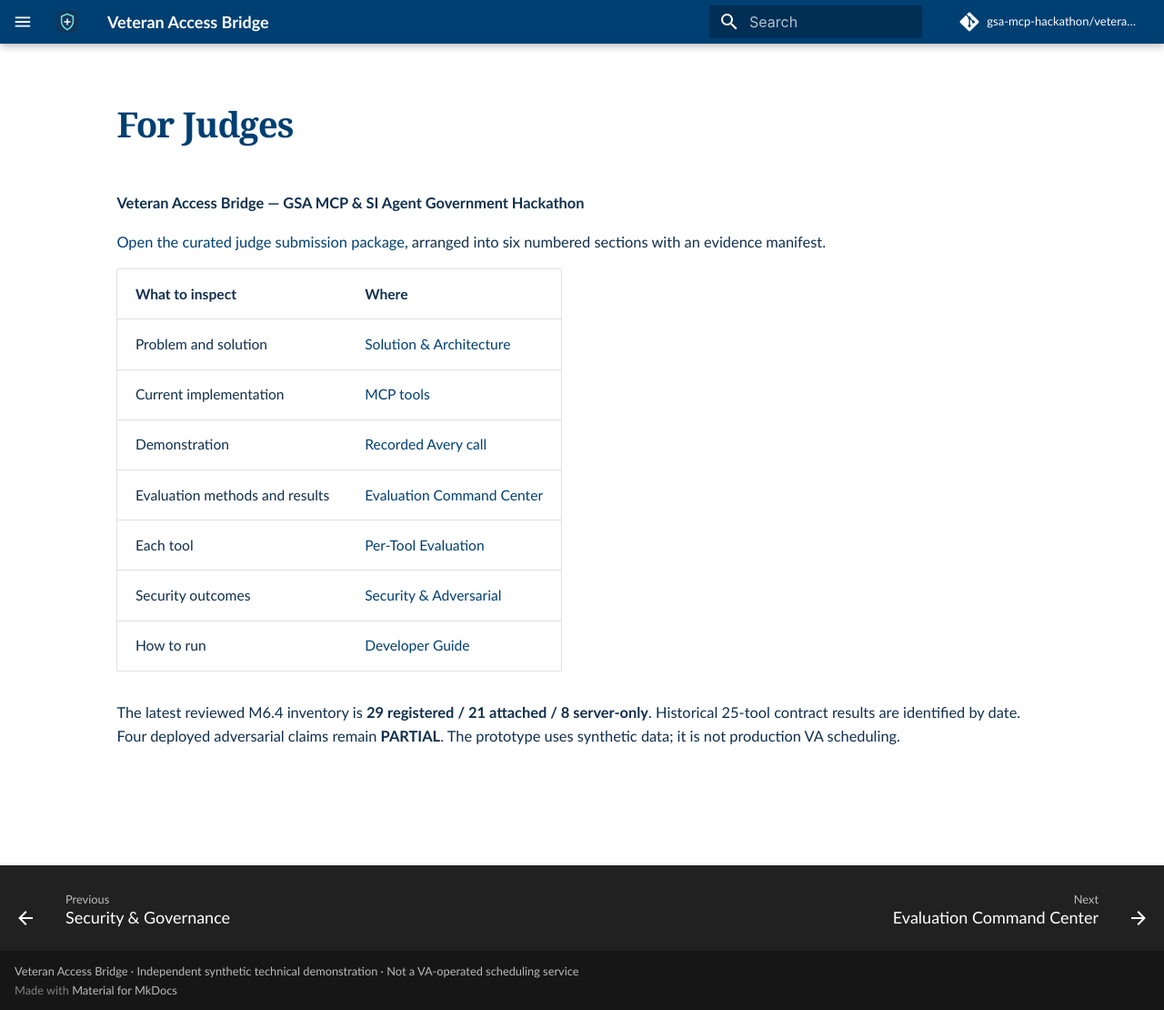
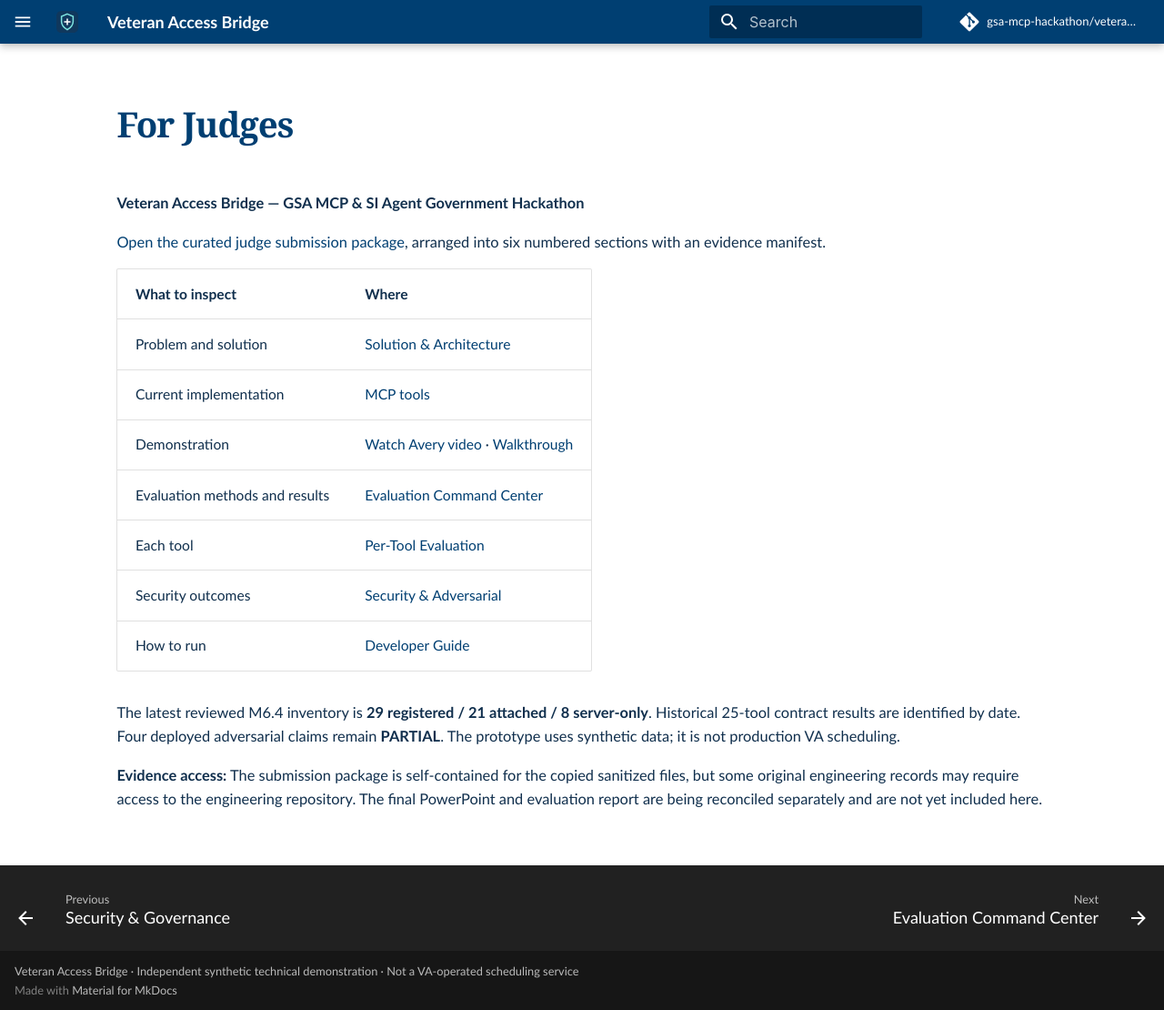
Before and after one commit to gsa-mcp-hackathon/veteran-access-bridge-mcp-server, an MkDocs documentation site: the page built from docs/for-judges.md, in a window 1280 px wide and 1110 px high. Shown: the whole window at 91% size. Built offline with MkDocs 1.6.1 and Material for MkDocs 9.7.7, drawn with Linux system fonts in a browser that asks for light colours; comment, search, counter and statistics services are not loaded.

Commit message:
docs: improve judge entry route and clarify available deliverables

```diff
--- a/docs/for-judges.md
+++ b/docs/for-judges.md
@@ -8,10 +8,12 @@
 |---|---|
 | Problem and solution | [Solution & Architecture](solution-architecture.md) |
 | Current implementation | [MCP tools](mcp-implementation.md) |
-| Demonstration | [Recorded Avery call](demonstration.md) |
+| Demonstration | [Watch Avery video](assets/avery-demo.mp4) · [Walkthrough](demonstration.md) |
 | Evaluation methods and results | [Evaluation Command Center](evaluation/index.md) |
 | Each tool | [Per-Tool Evaluation](evaluation/per-tool.md) |
 | Security outcomes | [Security & Adversarial](evaluation/security-adversarial.md) |
 | How to run | [Developer Guide](developer-guide/index.md) |
 
 The latest reviewed M6.4 inventory is **29 registered / 21 attached / 8 server-only**. Historical 25-tool contract results are identified by date. Four deployed adversarial claims remain **PARTIAL**. The prototype uses synthetic data; it is not production VA scheduling.
+
+**Evidence access:** The submission package is self-contained for the copied sanitized files, but some original engineering records may require access to the engineering repository. The final PowerPoint and evaluation report are being reconciled separately and are not yet included here.
```
Also changed, not shown: submission/03-demonstration/README.md (+1 -1 lines), submission/README.md (+22 -1 lines).
